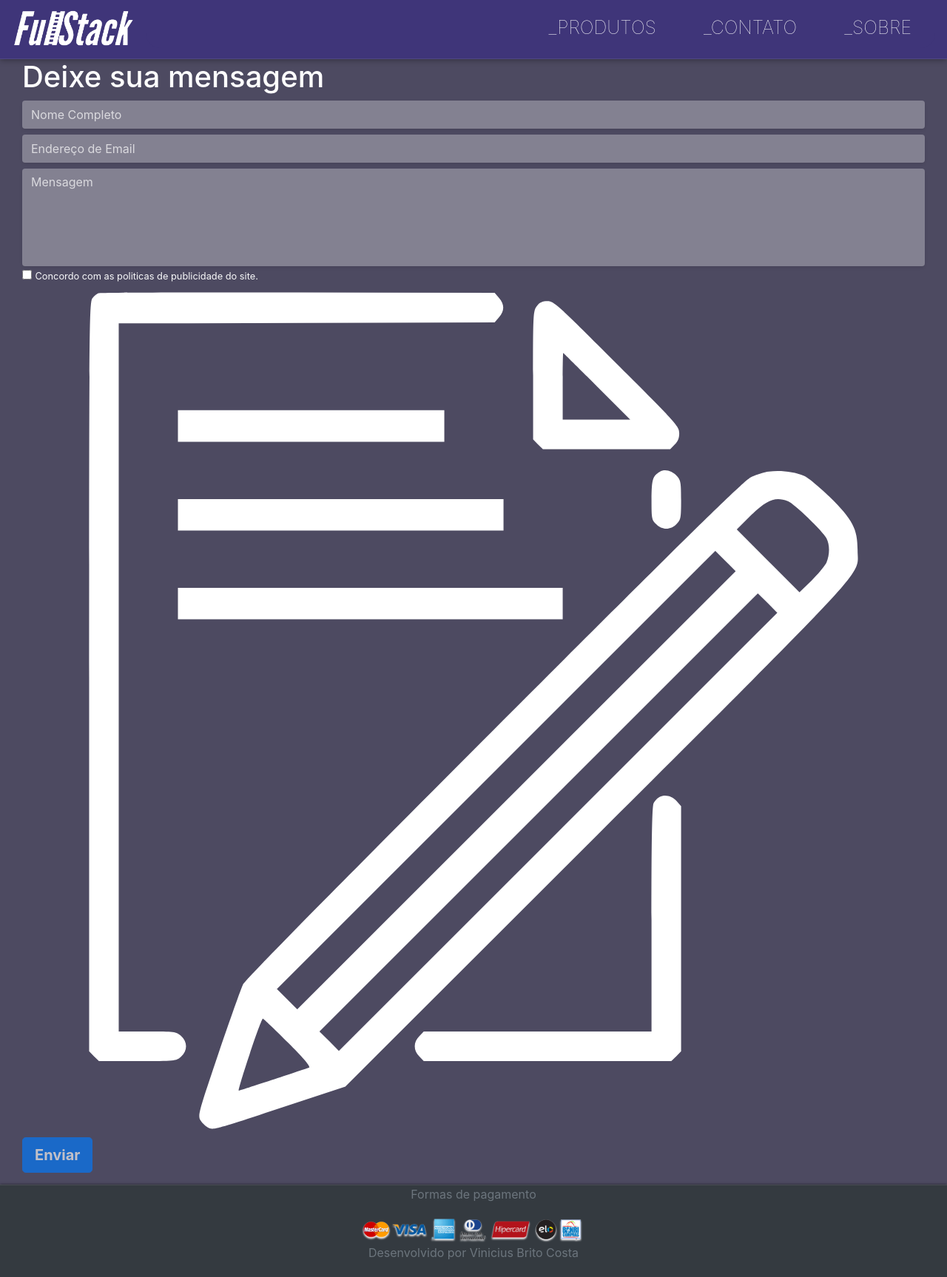
After one commit to Vinicius-Brito-Costa/Projeto-Bootstrap-Basico, a PHP site: page /contato.php in a window 1280 px wide. The commit adds this page. Shown: the whole page at 74% size. Run offline with PHP 8.4, Linux system fonts and the light colour scheme.

Commit message:
Projeto Finalizado

```diff
--- /dev/null
+++ b/contato.php
@@ -0,0 +1,59 @@
+<!DOCTYPE html>
+<html lang="pt-br">
+<?php
+include("pages/conexao.php");
+if (isset($_POST['nome']) && isset($_POST['mensagem']) && isset($_POST['email'])) {
+    $usuario = $_POST['nome'];
+    $mensagem = $_POST['mensagem'];
+    $email = $_POST['email'];
+    if (!empty($usuario) && !empty($mensagem) && !empty($email)) {
+
+        /* Passei quase uma hora e o erro era as aspas na definição dos campos abaixo */
+        $sql = "INSERT INTO feedback (id_mensagem, usuario, mensagem, email, dia) VALUES (null, '$usuario', '$mensagem', '$email', now())";
+        mysqli_query($conexao, $sql);
+        header("Location: contato.php");
+        mysqli_close($conexao);
+    }
+}
+?>
+
+<head>
+    <meta charset="UTF-8">
+    <title>Full Stack Eletro</title>
+    <meta name="viewport" content="width=device-width, initial-scale=1" />
+    <script src="https://ajax.googleapis.com/ajax/libs/jquery/3.5.1/jquery.min.js" async></script>
+    <!-- Bootstrap -->
+    <link rel="stylesheet" href="https://cdn.jsdelivr.net/npm/bootstrap@4.5.3/dist/css/bootstrap.min.css" integrity="sha384-TX8t27EcRE3e/ihU7zmQxVncDAy5uIKz4rEkgIXeMed4M0jlfIDPvg6uqKI2xXr2" crossorigin="anonymous">
+    <link rel="stylesheet" href="css/configuracao_basica.css">
+    <link href="css/contato.css" rel="stylesheet">
+</head>
+
+<body>
+    <?php require("pages/header.php") ?>
+    <main>
+        <div class="container-fluid">
+            <form class="formulario form-group col align-center align-self-center justify-content-middle" action="" method="post">
+                <div class="row">
+                    <div class="w-75 col">
+                        <h1 class="text-white">Deixe sua mensagem</h1>
+                        <input class="input-contato form-control my-2 shadow-sm rounded" type="text" name="nome" id="nome" placeholder="Nome Completo">
+                        <input class="input-contato form-control my-2 shadow-sm rounded" type="email" name="email" id="email" placeholder="Endereço de Email">
+                        <textarea class="input-contato itens form-control shadow-sm rounded" style="resize: none" rows='5' placeholder="Mensagem" name="mensagem"></textarea>
+                        <input type="checkbox" class="d-inline" onchange="document.getElementById('botao').disabled = !this.checked;">
+                        <small class="form-text text-light form-check-label d-inline">Concordo com as politicas de publicidade do site.</small>
+                    </div>
+                    <img class="img-fluid d-none d-md-inline mx-4 px-4" src="imagens/icones/iconCaneta.svg">
+                </div>
+                <button id="botao" disabled class="btn btn-lg btn-primary font-weight-bold" type="submit">Enviar</button>
+            </form>
+
+        </div>
+    </main>
+    <?php include("pages/footer.php"); ?>
+    <!-- Bootstrap -->
+    <script src="https://code.jquery.com/jquery-3.5.1.slim.min.js" integrity="sha384-DfXdz2htPH0lsSSs5nCTpuj/zy4C+OGpamoFVy38MVBnE+IbbVYUew+OrCXaRkfj" crossorigin="anonymous"></script>
+    <script src="https://cdn.jsdelivr.net/npm/bootstrap@4.5.3/dist/js/bootstrap.bundle.min.js" integrity="sha384-ho+j7jyWK8fNQe+A12Hb8AhRq26LrZ/JpcUGGOn+Y7RsweNrtN/tE3MoK7ZeZDyx" crossorigin="anonymous"></script>
+
+</body>
+
+</html>
--- a/css/configuracao_basica.css
+++ b/css/configuracao_basica.css
@@ -6,7 +6,7 @@ body {
 main {
     padding: 0;
     background-color: rgb(77, 74, 97);
-    min-height: 82.5vh;
+    min-height: 100vh;
     margin-bottom: 0;
 }
 /* CORPO */
@@ -20,7 +20,6 @@ main {
 }
 
 .navbar-brand img {
-
     max-height: 50px;
 }
 
@@ -66,4 +65,17 @@ main {
 
 /* FOOTER */
 
-/* Header */
+/*Scrollbar*/
+::-webkit-scrollbar {
+    width: 10px;
+}
+::-webkit-scrollbar-track {
+    background: rgb(33, 27, 66);
+}
+::-webkit-scrollbar-thumb {
+    background: rgb(63, 53, 121);
+    height: 50px;
+}
+::-webkit-scrollbar-thumb:hover {
+    background: rgb(96, 82, 179);
+}
--- /dev/null
+++ b/css/contato.css
@@ -0,0 +1,25 @@
+main{
+    padding-top: 80px;
+}
+
+.input-contato{
+    background-color: rgba(255, 255, 255, 0.301);
+    border: none;
+    border-radius: 0 0 10px 0;
+
+}
+.input-contato:focus{
+    outline: none;
+    border: none;
+    box-shadow: none;
+}
+.input-contato:active{
+    outline: none;
+    border: none;
+    box-shadow: none;
+    background-color: rgba(255, 255, 255, 0.301);
+}
+.input-contato::placeholder{
+    color: white;
+    opacity: .7;
+}
--- a/css/produto.css
+++ b/css/produto.css
@@ -1,6 +1,9 @@
 main {
     padding-top: 100px;
     min-height: auto;
+}
+.nome-produto{
+    font-size: 2rem;;
 }
 .valor-antigo{
     font-size: .7rem;
--- a/produto.php
+++ b/produto.php
@@ -69,7 +69,7 @@ if (isset($_POST['cep']) && isset($_POST['quantidade'])) {
                                 <div class='valor-total d-flex font-weight-bold text-success'>R$ <?php echo $preco_atual ?></div>
                                 <span class="frete-mensagem font-weight-bold">Frete não incluso.</span>
                                 <input type="hidden" name="id_produto" id="id_produto" value=<?php echo $id ?>>
-                                <div class="botao d-flex mb-3"><button class="btn btn-success btn-lg border border-dark shadow-sm" type="submit" onclick="alert('Função em construção')">COMPRAR</button></div>
+                                <div class="botao d-flex mb-3"><button class="btn btn-success btn-lg border border-dark shadow-sm font-weight-bold" type="submit" onclick="alert('Seu pedido foi efetuado!')">COMPRAR</button></div>
                             </div>
                         </div>
                         <div class="row mt-2 mb-3 mx-1 mx-md-0 flex-column flex-md-row justify-content-center">
@@ -80,8 +80,8 @@ if (isset($_POST['cep']) && isset($_POST['quantidade'])) {
                                 <div class="my-4 mx-1">
                                     <input id="cep" name="cep" class="form-control form-control-sm endereco-itens" onkeydown="AutoPreencherEndereco(this.value)" type="number" placeholder="Cep">
                                     <div class="row mx-1 w-100 mx-auto">
-                                        <input type="text" id="endereco" name="endereco" class="col col-11 form-control form-control-sm endereco-itens" placeholder="Endereco">
-                                        <input type="text" id="numero" name="numero" class="col col-1 form-control form-control-sm endereco-itens" placeholder="N°">
+                                        <input type="text" id="endereco" name="endereco" class="col col-9 col-md-10 col-lg-11 form-control form-control-sm endereco-itens" placeholder="Endereco">
+                                        <input type="text" id="numero" name="numero" class="col col-3 col-md-2 col-lg-1 form-control form-control-sm endereco-itens" placeholder="N°">
                                     </div>
                                     <input type="text" id="estado" name="estado" class="form-control form-control-sm endereco-itens" placeholder="Estado">
                                     <input type="text" id="cidade" name="cidade" class="form-control form-control-sm endereco-itens" placeholder="Cidade">
```
Also changed, not shown: css/sobre.css (added, +13 -0 lines), index.php (+22 -4 lines), pages/produtos_destacados.php (added, +47 -0 lines), sobre.php (added, +40 -0 lines).
